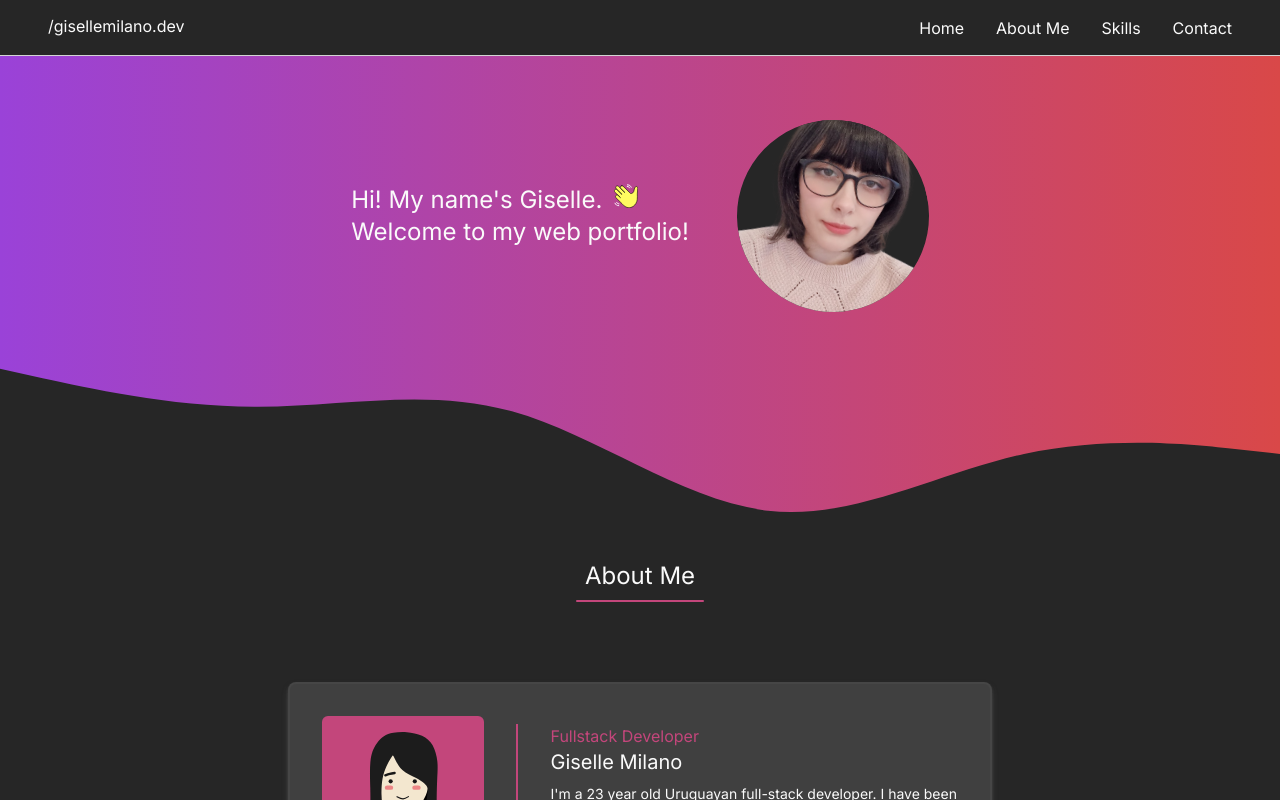
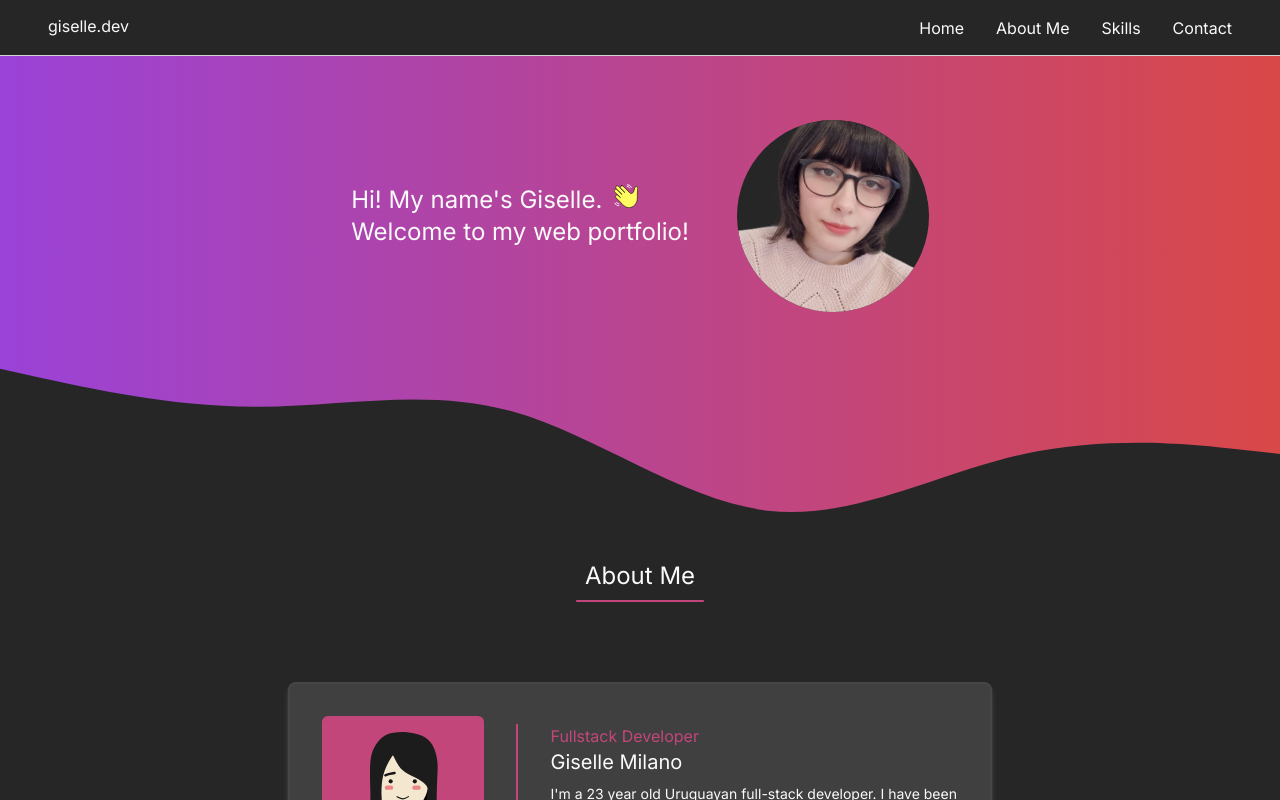
Before and after one commit to GiselleMilano/my_portfolio, a Next.js app: page / in a window 1280 px wide. Built offline with nearby package versions, Linux system fonts and the light colour scheme.

Commit message:
I change the website name

```diff
--- a/src/components/Navbar.js
+++ b/src/components/Navbar.js
@@ -3,7 +3,7 @@ export default function Navbar() {
     <div className="hidden bg-neutral-800 text-neutral-50 h-14 xl:flex lg:flex items-center fixed top-0 z-50 w-full border-b border-neutral-300">
       <div className="w-full flex flex-row justify-center items-center pr-12 pl-12">
         <div className="flex w-full justify-start items-center">
-          <p className="h-7 w-7">/gisellemilano.dev</p>
+          <p className="h-7 w-7">giselle.dev</p>
         </div>
         <div className="flex w-full justify-end items-center gap-8">
           <a href="#home">Home</a>
```
